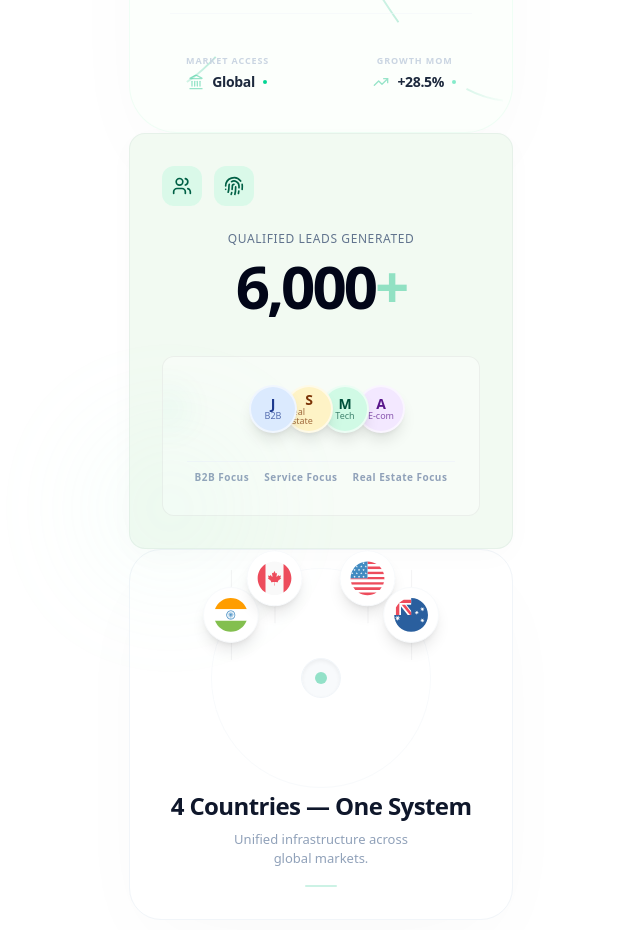
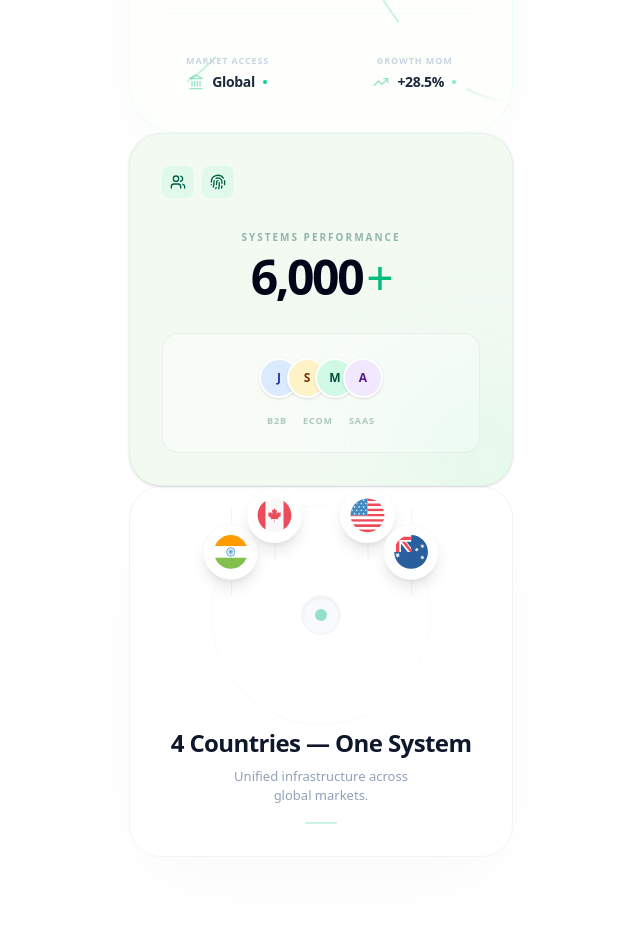
Before and after one commit to Om-Mahadik/LocusHQ, a Next.js app: page / in a window 1280 px wide. Shown: the part 1580-2510 px from the top of the page, without its empty margins (319-959 px from the left). Built offline with nearby package versions, Linux system fonts and the light colour scheme.

Commit message:
initial commit

```diff
--- a/components/ui/Home/LeadCard.tsx
+++ b/components/ui/Home/LeadCard.tsx
@@ -2,18 +2,34 @@
 
 import React, { useEffect, useState, useRef } from "react";
 import { motion, AnimatePresence } from "framer-motion";
-import { Users, Fingerprint, Plus } from "lucide-react";
+import { Users, Fingerprint } from "lucide-react";
 
-const LeadStackCard = () => {
+const leadPersonas = [
+  { name: "J", industry: "B2B", bg: "bg-blue-100", text: "text-blue-900" },
+  { name: "S", industry: "RE", bg: "bg-amber-100", text: "text-amber-900" },
+  { name: "M", industry: "Tech", bg: "bg-emerald-100", text: "text-emerald-900" },
+  { name: "A", industry: "Ecom", bg: "bg-purple-100", text: "text-purple-900" },
+  { name: "N", industry: "Serv", bg: "bg-sky-100", text: "text-sky-900" },
+];
+
+export default function LeadStackCard() {
   const targetLeads = 6000;
   const [count, setCount] = useState(0);
-  const [visibleAvatars, setVisibleAvatars] = useState([]);
+  const [visibleAvatars, setVisibleAvatars] = useState<typeof leadPersonas>([]);
+  const [mounted, setMounted] = useState(false);
   const leadIndexRef = useRef(0);
 
-  // 1. Dynamic Counter Logic (Stops at 6000+)
+  // Fix Hydration: Only run animations after mounting
   useEffect(() => {
+    setMounted(true);
+  }, []);
+
+  // 1. Counter Logic
+  useEffect(() => {
+    if (!mounted) return;
+
     let start = 0;
-    const duration = 2500; // 2.5 seconds
+    const duration = 2000;
     const increment = targetLeads / (duration / 16);
 
     const timer = setInterval(() => {
@@ -26,125 +42,83 @@ const LeadStackCard = () => {
       }
     }, 16);
     return () => clearInterval(timer);
-  }, []);
+  }, [mounted]);
 
-  // Diverse Lead Personas for the Avatars
-  const leadPersonas = [
-    { name: "John D.", industry: "B2B", bg: "bg-blue-100", text: "text-blue-900" },
-    { name: "Sarah M.", industry: "Real Estate", bg: "bg-amber-100", text: "text-amber-900" },
-    { name: "Mike K.", industry: "Tech", bg: "bg-emerald-100", text: "text-emerald-900" },
-    { name: "Alex R.", industry: "E-com", bg: "bg-purple-100", text: "text-purple-900" },
-    { name: "Niya P.", industry: "Service", bg: "bg-sky-100", text: "text-sky-900" },
-  ];
+  // 2. Avatar Loop Logic
+  useEffect(() => {
+    if (!mounted) return;
 
-  // 2. Continuous "One-by-One Addition" Logic
-  useEffect(() => {
-    const additionInterval = setInterval(() => {
-      // Add a new avatar sequentially
+    const interval = setInterval(() => {
       const nextAvatar = leadPersonas[leadIndexRef.current % leadPersonas.length];
       setVisibleAvatars((prev) => {
-        // Keep the stack minimal (e.g., max 5 avatars visible)
-        if (prev.length >= 5) {
-          return [...prev.slice(1), nextAvatar]; // Remove oldest, add new
-        } else {
-          return [...prev, nextAvatar]; // Just add new
-        }
+        const newStack = [...prev, nextAvatar];
+        return newStack.length > 5 ? newStack.slice(1) : newStack;
       });
-      leadIndexRef.current += 1; // Increment for the next persona
-    }, 1500); // New avatar added every 1.5 seconds
+      leadIndexRef.current += 1;
+    }, 1500);
 
-    return () => clearInterval(additionInterval);
-  }, []);
+    return () => clearInterval(interval);
+  }, [mounted]);
+
+  if (!mounted) return null; // Prevents SSR mismatch errors
 
   return (
     <motion.div
       initial={{ opacity: 0, y: 15 }}
       whileInView={{ opacity: 1, y: 0 }}
       viewport={{ once: true }}
-      transition={{ duration: 1, ease: [0.22, 1, 0.36, 1] }}
-      className="w-full max-w-sm bg-[#F2FAF2] rounded-2xl p-8 border border-emerald-900/5 shadow-[0_8px_30px_rgb(0,0,0,0.02)] font-sans relative"
+      className="w-full max-w-sm bg-[#F2FAF2] rounded-[32px] p-8 border border-emerald-900/5 shadow-sm relative overflow-hidden"
     >
-      {/* 3. Top Header Group (Minimalist Icons) */}
-      <div className="flex justify-start mb-6 gap-3">
-        <div className="p-2.5 bg-emerald-100/70 rounded-xl">
-          <Users className="w-5 h-5 text-emerald-800" />
+      <div className="flex gap-2 mb-8">
+        <div className="p-2 bg-emerald-100/50 rounded-lg">
+          <Users className="w-4 h-4 text-emerald-800" />
         </div>
-        <div className="p-2.5 bg-emerald-100/70 rounded-xl">
-          <Fingerprint className="w-5 h-5 text-emerald-800" />
+        <div className="p-2 bg-emerald-100/50 rounded-lg">
+          <Fingerprint className="w-4 h-4 text-emerald-800" />
         </div>
       </div>
 
-      {/* 4. Main Statistic (The Focus) */}
-      <div className="text-center mb-10 relative">
-        <p className="text-[12px] font-medium text-slate-500 uppercase tracking-wider mb-2">
-          Qualified Leads Generated
+      <div className="text-center mb-8">
+        <p className="text-[10px] font-bold text-emerald-900/40 uppercase tracking-[0.2em] mb-2">
+          Systems Performance
         </p>
         <div className="flex items-baseline justify-center">
-          <span className="text-6xl font-extrabold tracking-tighter text-slate-950 tabular-nums">
-            {count.toLocaleString()}<span className="text-emerald-500/40">+</span>
+          <span className="text-5xl font-bold tracking-tighter text-slate-950 tabular-nums">
+            {count.toLocaleString()}
+            <span className="text-emerald-500 font-medium ml-1">+</span>
           </span>
         </div>
       </div>
 
-      {/* 5. The Dynamic Avatar Stack (The Continuous Loop) */}
-      <div className="w-full bg-white/40 rounded-xl p-6 border border-black/5 flex flex-col items-center gap-6 overflow-hidden min-h-[160px] relative">
-
-        {/* Continuous Addition Container (Vertical Movement) */}
-        <div className="flex items-center -space-x-3 h-14 relative w-full justify-center">
-          <AnimatePresence>
-            {visibleAvatars.map((lead, idx) => {
-              // unique key combining content and list position
-              const uniqueKey = `${lead.name}-${leadIndexRef.current - visibleAvatars.length + idx}`;
-              return (
-                <motion.div
-                  key={uniqueKey}
-                  initial={{ opacity: 0, x: -30, scale: 0.8 }} // Entering: faded, moved left, scaled down
-                  animate={{ opacity: 1, x: 0, scale: 1 }}     // Visible: fully present
-                  exit={{ opacity: 0, x: 10, scale: 0.8 }}       // Exiting: faded, moved right, scaled down
-                  transition={{ duration: 0.6, ease: [0.34, 1.56, 0.64, 1] }} // Spring-like entry
-                  className={`w-12 h-12 rounded-full ${lead.bg} ${lead.text} border-2 border-white/60 flex items-center justify-center flex-shrink-0 shadow-lg`}
-                  style={{ zIndex: visibleAvatars.length - idx }} // Reversed stack for proper overlapping
-                >
-                  {/* Lead Details */}
-                  <div className="flex flex-col items-center justify-center">
-                    <span className="text-[14px] font-extrabold leading-none">
-                      {lead.name.split(" ")[0][0]}
-                    </span>
-                    <span className="text-[9px] font-medium opacity-70 leading-none">
-                      {lead.industry}
-                    </span>
-                  </div>
-                </motion.div>
-              );
-            })}
+      <div className="bg-white/40 rounded-2xl p-6 border border-black/5 min-h-[120px] flex flex-col items-center justify-center">
+        <div className="flex items-center -space-x-3 mb-4">
+          <AnimatePresence mode="popLayout">
+            {visibleAvatars.map((lead, idx) => (
+              <motion.div
+                key={`${lead.name}-${leadIndexRef.current - visibleAvatars.length + idx}`}
+                initial={{ opacity: 0, scale: 0.5, x: -20 }}
+                animate={{ opacity: 1, scale: 1, x: 0 }}
+                exit={{ opacity: 0, scale: 0.5, x: 20 }}
+                transition={{ type: "spring", stiffness: 300, damping: 25 }}
+                className={`w-10 h-10 rounded-full ${lead.bg} ${lead.text} border-2 border-white flex items-center justify-center text-[12px] font-bold shadow-sm`}
+              >
+                {lead.name}
+              </motion.div>
+            ))}
           </AnimatePresence>
-
-          {/* Subtle Looping Glow/Pulse on the addition nexus */}
-          <motion.div
-             animate={{ scale: [1, 1.5, 1], opacity: [1, 0.4, 1] }}
-             transition={{ duration: 2, repeat: Infinity }}
-             className="absolute left-[-2rem] w-6 h-6 rounded-full bg-emerald-500/20 blur-md pointer-events-none"
-          />
         </div>
 
-        {/* Minimal Feature List for context */}
-        <div className="w-full flex justify-around text-center pt-2 border-t border-slate-100">
-           {["B2B", "Service", "Real Estate"].map(industry => (
-             <span key={industry} className="text-[10px] font-bold text-slate-400 tracking-wider">
-               {industry} Focus
-             </span>
-           ))}
+        <div className="flex gap-4">
+          {["B2B", "ECOM", "SaaS"].map((tag) => (
+            <span key={tag} className="text-[9px] font-bold text-emerald-900/30 uppercase tracking-widest">
+              {tag}
+            </span>
+          ))}
         </div>
       </div>
 
-      {/* Ambient Looping Decoration */}
-      <motion.div
-        animate={{ opacity: [0.05, 0.1, 0.05] }}
-        transition={{ duration: 3, repeat: Infinity }}
-        className="absolute -bottom-10 -left-10 w-40 h-40 bg-emerald-200 rounded-full blur-[60px] pointer-events-none"
-      />
+      {/* Decorative Blur */}
+      <div className="absolute -bottom-10 -right-10 w-32 h-32 bg-emerald-200/30 rounded-full blur-3xl pointer-events-none" />
     </motion.div>
   );
-};
-
-export default LeadStackCard;
+}
```
